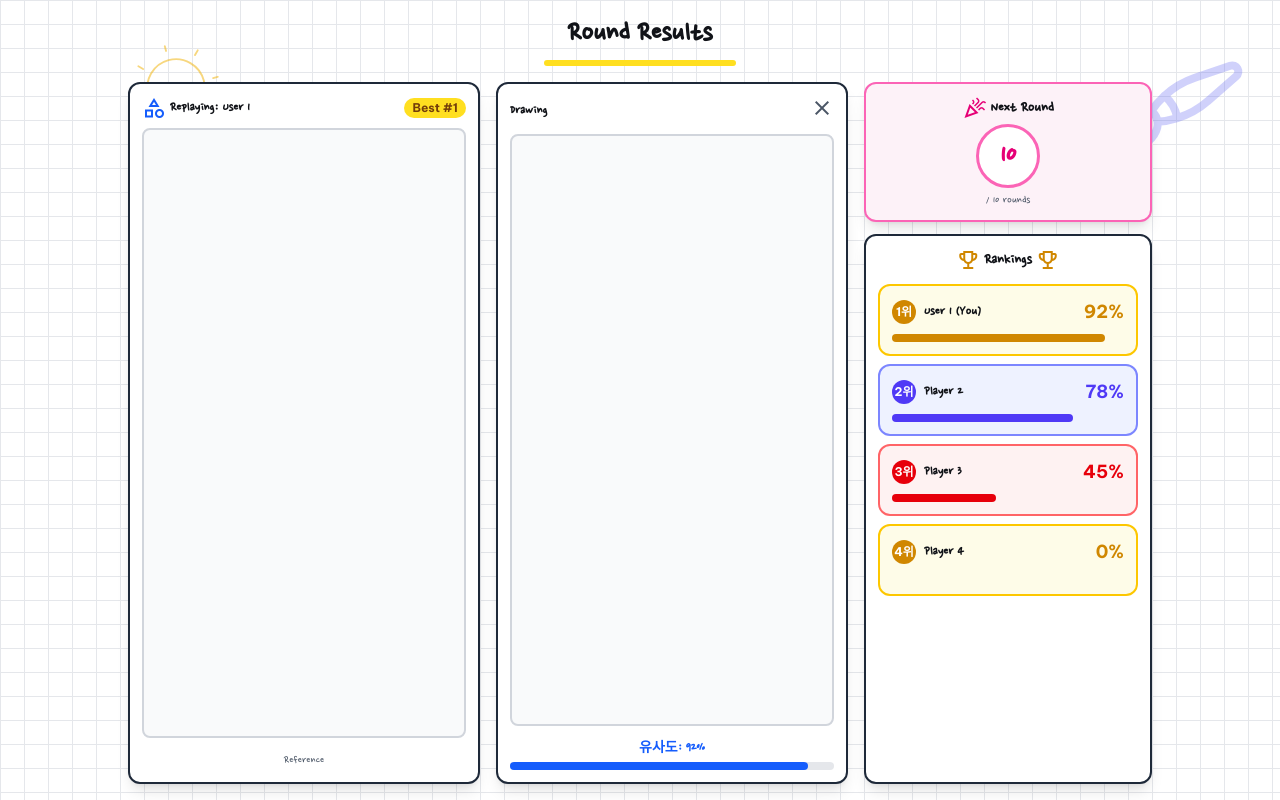
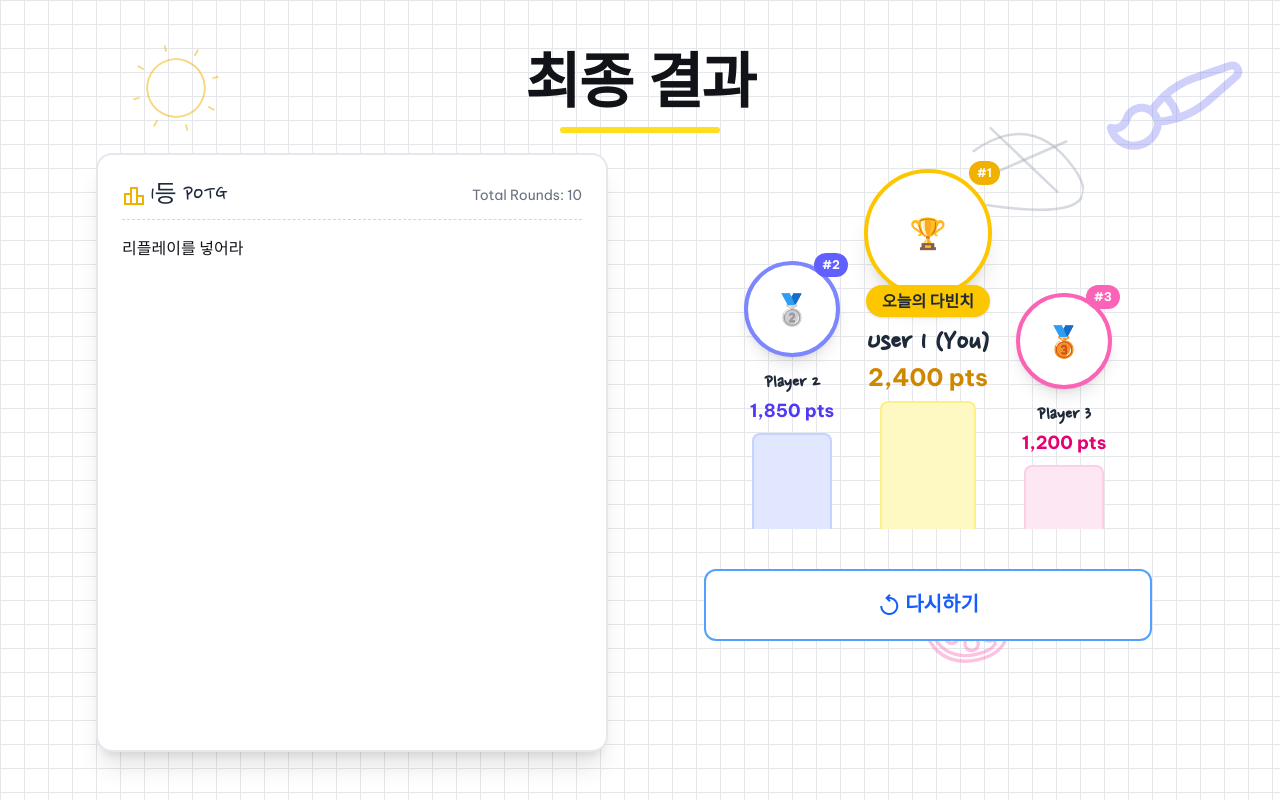
Before and after one commit to boostcampwm2025/web04-we-are-all-da-Vinci, a React (Vite) app in the folder client/: page /game in a window 1280 px wide. Built offline with nearby package versions, Linux system fonts and the light colour scheme.

Commit message:
feat: 최종 결과 페이지 UI 구현

```diff
--- a/client/src/app/config/router/index.tsx
+++ b/client/src/app/config/router/index.tsx
@@ -1,13 +1,13 @@
 import type { RouteObject } from 'react-router-dom';
 import { PATHS } from '@/shared/config';
-import LandingPage from '@/pages/main/Landingpage';
 
 import { Game } from '@/pages/game';
+import Main from '@/pages/main/Main';
 
 export const routes: RouteObject[] = [
   {
     path: PATHS.HOME,
-    element: <LandingPage />,
+    element: <Main />,
   },
   {
     path: PATHS.GAME,
--- /dev/null
+++ b/client/src/entities/gameResult/index.ts
@@ -0,0 +1,2 @@
+export { PodiumPlayer } from './ui';
+export type { PlayerResult, GameResultData } from './model';
--- /dev/null
+++ b/client/src/entities/gameResult/model/index.ts
@@ -0,0 +1 @@
+export type { PlayerResult, GameResultData } from './types';
--- /dev/null
+++ b/client/src/entities/gameResult/model/types.ts
@@ -0,0 +1,12 @@
+export interface PlayerResult {
+  rank: number;
+  nickname: string;
+  score: number;
+  isCurrentUser?: boolean;
+  avatar?: string;
+}
+
+export interface GameResultData {
+  players: PlayerResult[];
+  totalRounds: number;
+}
--- /dev/null
+++ b/client/src/entities/gameResult/ui/PodiumPlayer.tsx
@@ -0,0 +1,124 @@
+import type { PlayerResult } from '../model/types';
+
+interface PodiumPlayerProps {
+  player: PlayerResult;
+  position: 'first' | 'second' | 'third';
+}
+
+const PODIUM_CONFIG = {
+  first: {
+    order: 'order-1 sm:order-2',
+    size: 'h-28 w-28 sm:h-32 sm:w-32',
+    borderColor: 'border-yellow-400',
+    textColor: 'text-yellow-600',
+    nameSize: 'text-3xl',
+    scoreSize: 'text-2xl',
+    podiumHeight: 'h-28 sm:h-32',
+    podiumWidth: 'w-20 sm:w-24',
+    podiumBg: 'bg-yellow-100',
+    podiumBorder: 'border-yellow-200',
+    badge: {
+      bg: 'bg-yellow-500',
+      text: '#1',
+    },
+    showTrophy: true,
+    showRankNumber: true,
+  },
+  second: {
+    order: 'order-2 sm:order-1',
+    size: 'h-20 w-20 sm:h-24 sm:w-24',
+    borderColor: 'border-indigo-400',
+    textColor: 'text-indigo-600',
+    nameSize: 'text-xl',
+    scoreSize: 'text-lg',
+    podiumHeight: 'h-20 sm:h-24',
+    podiumWidth: 'w-16 sm:w-20',
+    podiumBg: 'bg-indigo-100',
+    podiumBorder: 'border-indigo-200',
+    badge: {
+      bg: 'bg-indigo-500',
+      text: '#2',
+    },
+    showTrophy: false,
+    showRankNumber: false,
+  },
+  third: {
+    order: 'order-3',
+    size: 'h-20 w-20 sm:h-24 sm:w-24',
+    borderColor: 'border-pink-400',
+    textColor: 'text-pink-600',
+    nameSize: 'text-xl',
+    scoreSize: 'text-lg',
+    podiumHeight: 'h-14 sm:h-16',
+    podiumWidth: 'w-16 sm:w-20',
+    podiumBg: 'bg-pink-100',
+    podiumBorder: 'border-pink-200',
+    badge: {
+      bg: 'bg-pink-400',
+      text: '#3',
+    },
+    showTrophy: false,
+    showRankNumber: false,
+  },
+};
+
+const MEDAL_EMOJI = {
+  first: '🏆',
+  second: '🥈',
+  third: '🥉',
+};
+
+export const PodiumPlayer = ({ player, position }: PodiumPlayerProps) => {
+  const config = PODIUM_CONFIG[position];
+
+  return (
+    <div className={`${config.order} flex flex-col items-center`}>
+      <div className="group relative">
+        <div
+          className={`${config.size} relative mb-3 flex items-center justify-center overflow-hidden rounded-full border-4 ${config.borderColor} bg-white shadow-${position === 'first' ? 'xl' : 'lg'}`}
+        >
+          {player.avatar ? (
+            <img
+              alt={`${player.nickname} avatar`}
+              className="h-full w-full object-cover"
+              src={player.avatar}
+            />
+          ) : (
+            <span className="text-3xl select-none">
+              {MEDAL_EMOJI[position]}
+            </span>
+          )}
+        </div>
+
+        {config.badge && (
+          <div
+            className={`absolute -top-2 -right-2 ${config.badge.bg} rounded-full px-2 py-1 text-xs font-bold text-white`}
+          >
+            {config.badge.text}
+          </div>
+        )}
+
+        {position === 'first' && (
+          <div className="absolute -bottom-2 left-1/2 -translate-x-1/2 transform rounded-full bg-yellow-400 px-4 py-1 font-bold whitespace-nowrap text-gray-800 shadow-sm">
+            오늘의 다빈치
+          </div>
+        )}
+      </div>
+
+      <h3
+        className={`font-handwriting ${config.nameSize} font-bold text-gray-800 ${position === 'first' ? 'mt-4' : ''}`}
+      >
+        {player.nickname}
+        {player.isCurrentUser && ' (You)'}
+      </h3>
+
+      <p className={`${config.textColor} ${config.scoreSize} font-bold`}>
+        {player.score.toLocaleString()} pts
+      </p>
+
+      <div
+        className={`${config.podiumHeight} ${config.podiumWidth} ${config.podiumBg} mt-2 rounded-t-lg border-x-2 border-t-2 ${config.podiumBorder} ${position === 'first' ? 'flex items-end justify-center pb-2' : ''}`}
+      ></div>
+    </div>
+  );
+};
--- /dev/null
+++ b/client/src/entities/gameResult/ui/index.ts
@@ -0,0 +1 @@
+export { PodiumPlayer } from './PodiumPlayer';
--- a/client/src/pages/game/Game.tsx
+++ b/client/src/pages/game/Game.tsx
@@ -15,7 +15,7 @@ const GAME_PHASE_COMPONENT_MAP = {
 const Game = () => {
   //   const [gamePhase, setGamePhase] = useState<GamePhase>('WAITING');
 
-  const gamePhase = 'ROUND_END';
+  const gamePhase = 'GAME_END';
   const PhaseComponent = GAME_PHASE_COMPONENT_MAP[gamePhase];
 
   return <PhaseComponent />;
--- a/client/src/pages/main/Landingpage.tsx
+++ b/client/src/pages/main/Main.tsx
@@ -7,7 +7,7 @@ import { useState } from 'react';
 import { useNavigate } from 'react-router-dom';
 import { NicknameInputModal } from '@/features/nickname';
 
-const LandingPage = () => {
+const Main = () => {
   const navigate = useNavigate();
   const [showNicknameModal, setShowNicknameModal] = useState(() => {
     return !localStorage.getItem('nickname');
@@ -114,4 +114,4 @@ const LandingPage = () => {
   );
 };
 
-export default LandingPage;
+export default Main;
--- a/client/src/pages/main/index.ts
+++ b/client/src/pages/main/index.ts
@@ -1 +1 @@
-export { default as Landingpage } from './Landingpage';
+export { default as Landingpage } from './Main';
--- a/client/src/shared/config/titles/index.ts
+++ b/client/src/shared/config/titles/index.ts
@@ -2,4 +2,5 @@ export const TITLES = {
   MAIN: '우리 모두 다빈치',
   CREATE: '방 만들기',
   ROOM: '게임방',
+  END: '최종 결과',
 };
--- a/client/src/widgets/gameEnd/ui/GameEnd.tsx
+++ b/client/src/widgets/gameEnd/ui/GameEnd.tsx
@@ -1,3 +1,94 @@
+import { PodiumPlayer } from '@/entities/gameResult';
+import type { GameResultData } from '@/entities/gameResult';
+import { PATHS, TITLES } from '@/shared/config';
+import { CommonBtn, Title } from '@/shared/ui';
+
+const DUMMY_DATA: GameResultData = {
+  totalRounds: 10,
+  players: [
+    {
+      rank: 1,
+      nickname: 'User 1',
+      score: 2400,
+      isCurrentUser: true,
+    },
+    {
+      rank: 2,
+      nickname: 'Player 2',
+      score: 1850,
+      isCurrentUser: false,
+    },
+    {
+      rank: 3,
+      nickname: 'Player 3',
+      score: 1200,
+      isCurrentUser: false,
+    },
+    {
+      rank: 4,
+      nickname: 'Player 4',
+      score: 450,
+      isCurrentUser: false,
+    },
+  ],
+};
+
 export const GameEnd = () => {
-  return <div>GameEnd</div>;
+  const topThree = DUMMY_DATA.players.slice(0, 3);
+
+  return (
+    <div className="h-screen">
+      <main className="flex h-full flex-col items-center justify-center px-4 py-12">
+        <div className="flex w-full flex-col">
+          <div className="mb-5 shrink-0 text-center">
+            <Title title={TITLES.END} fontSize="text-6xl" />
+            <div className="mx-auto mt-1 h-1.5 w-40 rounded-full bg-yellow-300" />
+          </div>
+        </div>
+
+        <div className="flex h-full w-full max-w-6xl flex-col items-start justify-between lg:flex-row">
+          <div className="flex h-full w-full justify-center">
+            <div className="flex h-full w-full max-w-lg flex-col rounded-2xl border-2 border-gray-200 bg-white p-6 shadow-xl">
+              <div className="mb-4 flex items-center justify-between border-b border-dashed border-gray-300 pb-2">
+                <div className="font-handwriting text-2xl text-gray-800">
+                  <span className="material-symbols-outlined mr-1 align-middle text-yellow-500">
+                    leaderboard
+                  </span>
+                  1등 POTG
+                </div>
+                <span className="text-sm text-gray-500">
+                  Total Rounds: {DUMMY_DATA.totalRounds}
+                </span>
+              </div>
+
+              <div className="flex-1">리플레이를 넣어라</div>
+            </div>
+          </div>
+
+          <div className="flex w-full flex-col items-center gap-10 pt-4">
+            <div className="flex w-full flex-col items-end justify-center gap-6 sm:flex-row">
+              {topThree[1] && (
+                <PodiumPlayer player={topThree[1]} position="second" />
+              )}
+              {topThree[0] && (
+                <PodiumPlayer player={topThree[0]} position="first" />
+              )}
+              {topThree[2] && (
+                <PodiumPlayer player={topThree[2]} position="third" />
+              )}
+            </div>
+
+            <div className="flex w-full max-w-md flex-col justify-center gap-4 sm:flex-row">
+              <CommonBtn
+                variant="radius"
+                icon="replay"
+                text="다시하기"
+                path={PATHS.GAME}
+              />
+            </div>
+          </div>
+        </div>
+      </main>
+    </div>
+  );
 };
```
